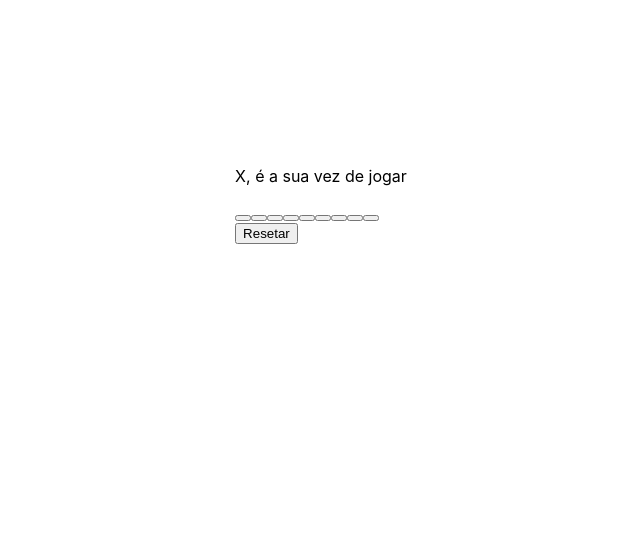
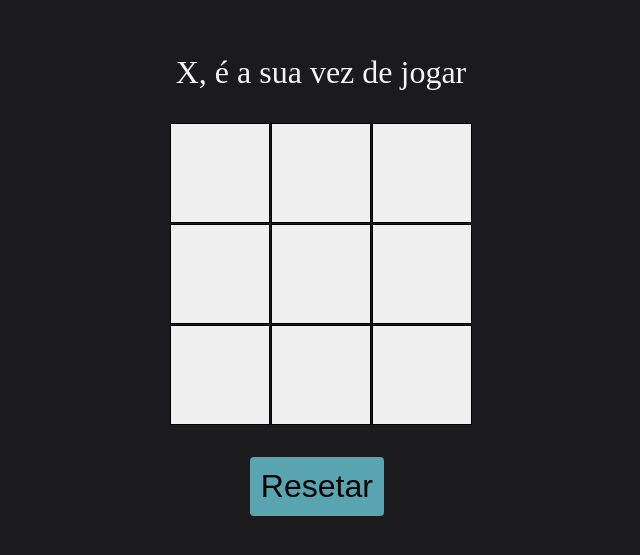
Before and after one commit to Lutefd/Jogo-da-velha-typescript-next.js, a Next.js app: page / in a window 1280 px wide. Shown: the part 203-758 px from the top of the page, without its empty margins (319-959 px from the left). Built offline with nearby package versions, Linux system fonts and the light colour scheme.

Commit message:
Styled the components

```diff
--- a/styles/globals.css
+++ b/styles/globals.css
@@ -1,26 +1,37 @@
-html,
 body {
-  padding: 0;
-  margin: 0;
-  font-family: -apple-system, BlinkMacSystemFont, Segoe UI, Roboto, Oxygen,
-    Ubuntu, Cantarell, Fira Sans, Droid Sans, Helvetica Neue, sans-serif;
+  background: #1b1b1e;
+  color: whitesmoke;
 }
-
-a {
-  color: inherit;
-  text-decoration: none;
+.grid {
+  display: grid;
+  gap: 1px;
+  grid-template-columns: repeat(3, 1fr);
+  place-items: center;
 }
-
-* {
-  box-sizing: border-box;
+.square {
+  width: 6.25rem;
+  height: 6.25rem;
+  font-size: 5rem;
+  color: #373f51;
+  border: solid 1px black;
 }
-
-@media (prefers-color-scheme: dark) {
-  html {
-    color-scheme: dark;
-  }
-  body {
-    color: white;
-    background: black;
-  }
+.square_o {
+  background-color: #d8dbe2;
 }
+.square_x {
+  background-color: #a9bcd0;
+}
+.reset {
+  margin-left: 5rem;
+  margin-top: 2rem;
+  font-size: 2rem;
+  background-color: #58a4b0;
+  padding: 0.675rem;
+  border-radius: 0.25rem;
+  border: none;
+  cursor: pointer;
+}
+p {
+  font-size: 2rem;
+  text-align: center;
+}
```
